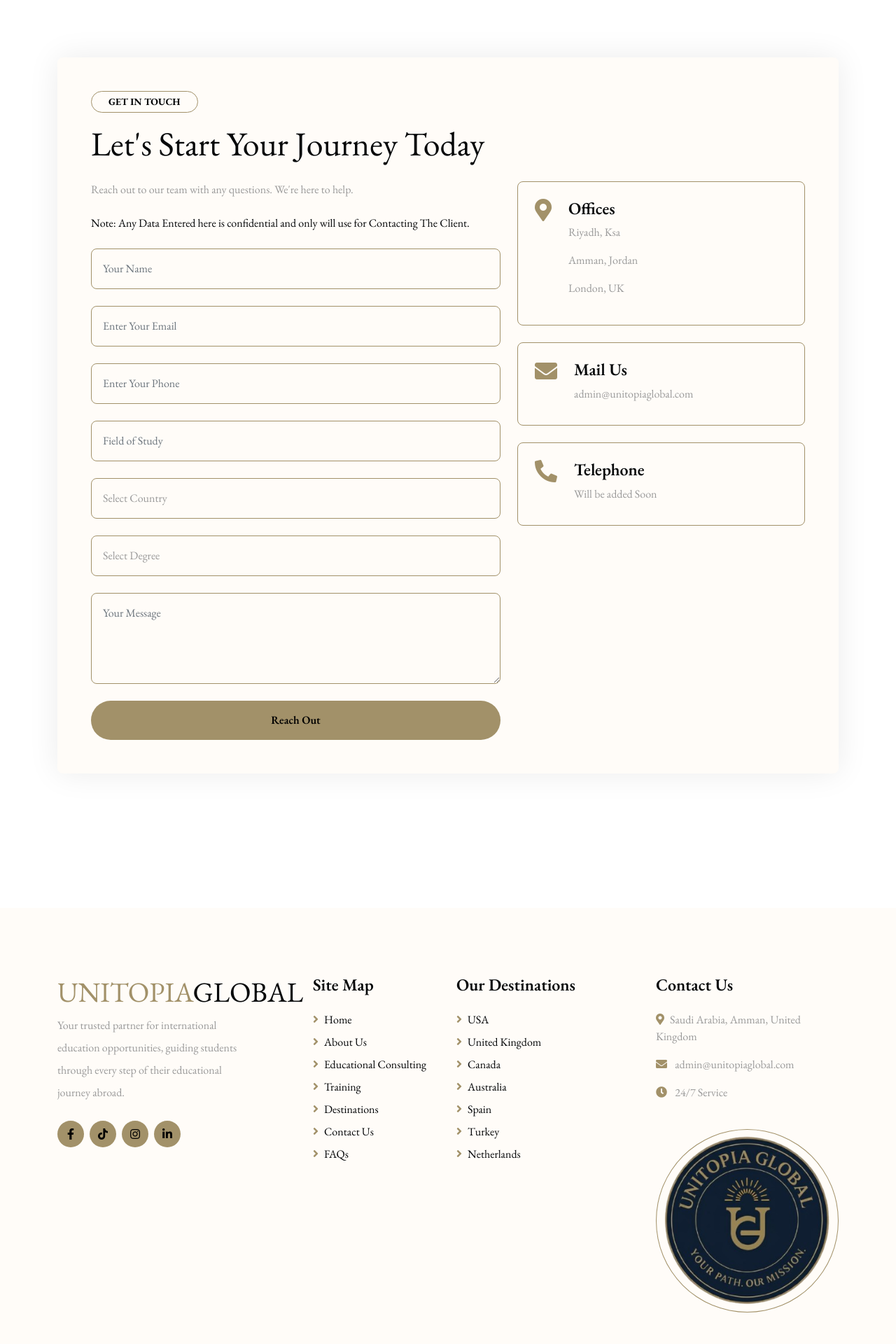
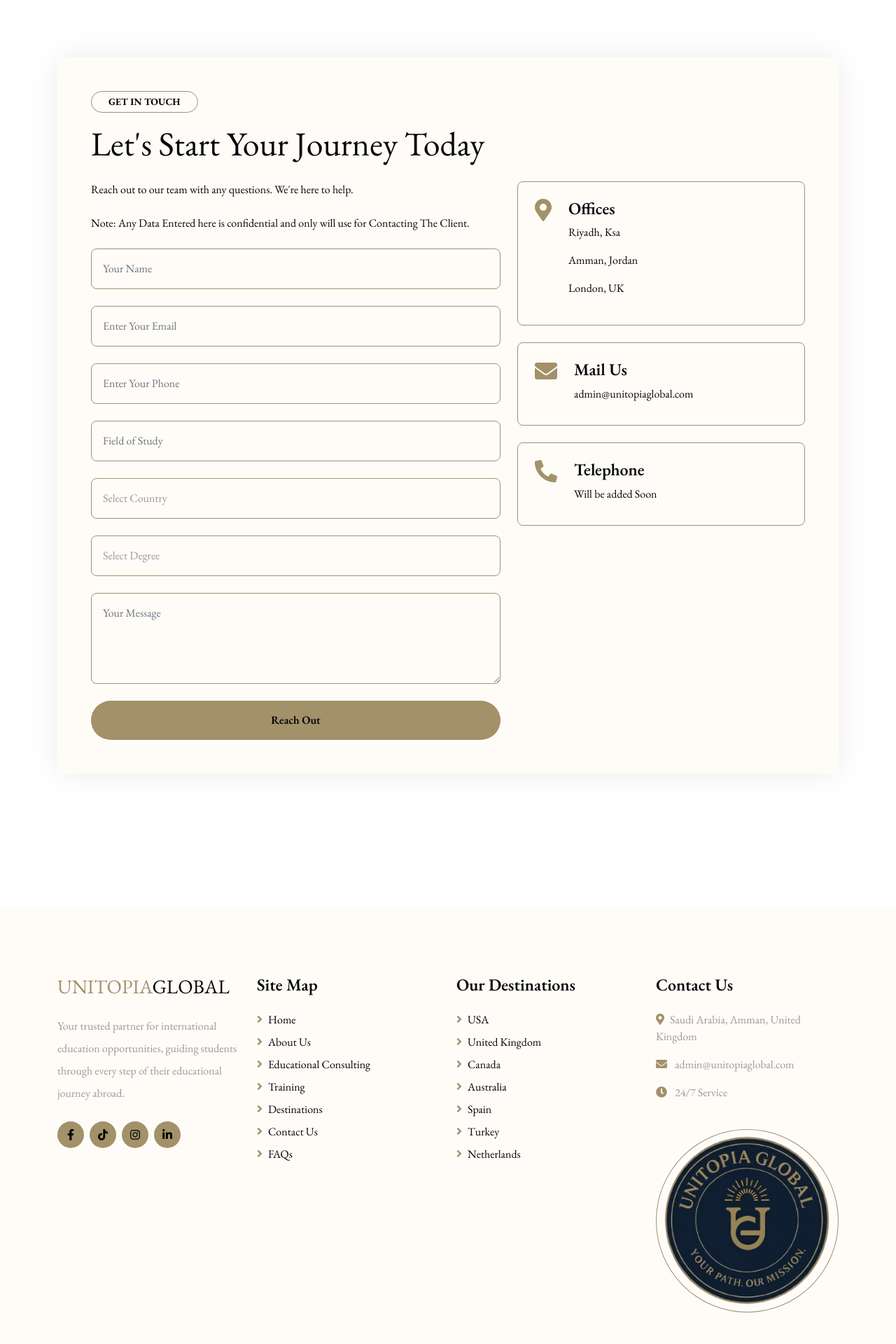
Before and after one commit to osama-yousef1993/unitopiaglobal, a Flask app: page /contact in a window 1280 px wide. Shown: the part 841-2761 px from the top of the page at 70% size. Run offline with Flask 3, Linux system fonts and the light colour scheme; some libraries are stand-ins or nearby versions.

Commit message:
fix layout

```diff
--- a/templates/contact.html
+++ b/templates/contact.html
@@ -21,10 +21,10 @@
                     <div class="row g-4">
                         <div class="col-12">
                             <small class="d-inline-block fw-bold text-dark text-uppercase bg-light border border-primary rounded-pill px-4 py-1 mb-3">Get in touch</small>
-                            <h1 class="display-5 mb-0">Let's Start Your Journey Today</h1>
+                            <h1 class="display-5 mb-0 text-dark">Let's Start Your Journey Today</h1>
                         </div>
                         <div class="col-md-6 col-lg-7">
-                            <p class="mb-4">Reach out to our team with any questions. We're here to help.</p>
+                            <p class="mb-4 text-dark">Reach out to our team with any questions. We're here to help.</p>
                             <p class="mb-4 text-dark">Note: Any Data Entered here is confidential and only will use for Contacting The Client.</p>
                             <form action="mailto:admin@unitopiaglobal.com" method="post" enctype="text/plain">
                                 <input type="text" name="name" class="w-100 form-control p-3 mb-4 border-primary bg-light" placeholder="Your Name" required>
@@ -53,23 +53,23 @@
                                     <i class="fas fa-map-marker-alt fa-2x text-primary me-4"></i>
                                     <div class="">
                                         <h4>Offices</h4>
-                                        <p>Riyadh, Ksa</p>
-                                        <p>Amman, Jordan</p>
-                                        <p>London, UK</p>
+                                        <p class="text-dark">Riyadh, Ksa</p>
+                                        <p class="text-dark">Amman, Jordan</p>
+                                        <p class="text-dark">London, UK</p>
                                     </div>
                                 </div>
                                 <div class="d-inline-flex w-100 border border-primary p-4 rounded mb-4">
-                                    <i class="fas fa-envelope fa-2x text-primary me-4"></i>
-                                    <div class="">
+                                    <i class="fas fa-envelope fa-2x text-primary me-4 flex-shrink-0"></i>
+                                    <div class="flex-grow-1">
                                         <h4>Mail Us</h4>
-                                        <p class="mb-2">admin@unitopiaglobal.com</p>
+                                        <p class="mb-2 text-break text-dark">admin@unitopiaglobal.com</p>
                                     </div>
                                 </div>
                                 <div class="d-inline-flex w-100 border border-primary p-4 rounded">
                                     <i class="fa fa-phone-alt fa-2x text-primary me-4"></i>
                                     <div class="">
                                         <h4>Telephone</h4>
-                                        <p class="mb-2">Will be added Soon</p>
+                                        <p class="mb-2 text-dark">Will be added Soon</p>
                                     </div>
                                 </div>
                             </div>
--- a/templates/footer.html
+++ b/templates/footer.html
@@ -4,7 +4,7 @@
         <div class="row">
             <div class="col-lg-3 col-md-6">
                 <div class="footer-item">
-                    <h1 class="text-primary">UNITOPIA<span class="text-dark">GLOBAL</span></h1>
+                    <h3 class="mb-4 text-primary">UNITOPIA<span class="text-dark">GLOBAL</span></h3>
                     <p class="lh-lg mb-4">Your trusted partner for international education opportunities, guiding
                         students through every step of their educational journey abroad.</p>
                     <div class="footer-icon d-flex">
@@ -24,7 +24,7 @@
 
             <!-- Site Map Start -->
             <div class="col-lg-3 col-md-6">
-                <div class="footer-item" style="padding-left: 80px;">
+                <div class="footer-item">
                     <h4 class="mb-4">Site Map</h4>
                     <div class="d-flex flex-column">
                         <a href="/" class="mb-2 text-decoration-none text-dark"><i
```
Also changed, not shown: templates/index.html (+32 -1 lines).
